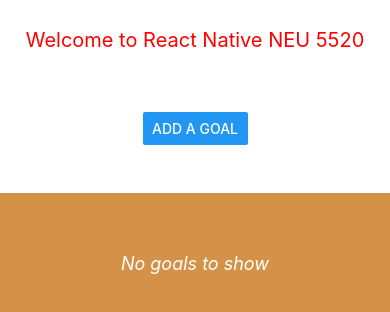
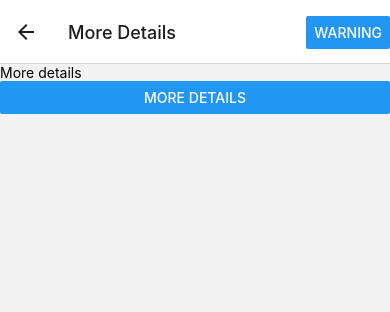
Before and after one commit to realericwang/CS5520, a React Native app: screen /Details in a window 390 px wide. Shown: the top 312 px of the page. Built offline with nearby package versions, Linux system fonts and the light colour scheme.

Commit message:
feat: add GoalDetails

```diff
--- a/App.js
+++ b/App.js
@@ -1,6 +1,45 @@
 import React from "react";
 import Home from "./Components/Home";
+import { NavigationContainer } from "@react-navigation/native";
+import { createNativeStackNavigator } from "@react-navigation/native-stack";
+import GoalDetails from "./Components/GoalDetails";
+import { Button } from "react-native";
+
+const Stack = createNativeStackNavigator();
 
 export default function App() {
-  return <Home />;
+  return (
+    <NavigationContainer>
+      <Stack.Navigator>
+        <Stack.Screen
+          name="Home"
+          component={Home}
+          options={{
+            headerStyle: { backgroundColor: "purple" },
+            headerTintColor: "white",
+            title: "My Goals",
+          }}
+        />
+        <Stack.Screen
+          name="Details"
+          component={GoalDetails}
+          options={({ route }) => {
+            return {
+              title: route.params ? route.params.goalData.text : "More Details",
+              headerRight: () => {
+                return (
+                  <Button
+                    title="Warning"
+                    onPress={() => {
+                      console.log("warning");
+                    }}
+                  />
+                );
+              },
+            };
+          }}
+        />
+      </Stack.Navigator>
+    </NavigationContainer>
+  );
 }
--- /dev/null
+++ b/Components/GoalDetails.js
@@ -0,0 +1,25 @@
+import { Button, StyleSheet, Text, View } from "react-native";
+import React from "react";
+
+export default function GoalDetails({ navigation, route }) {
+  console.log(route);
+  function moreDetailsHandler() {
+    navigation.push("Details");
+  }
+
+  return (
+    <View>
+      {route.params ? (
+        <Text>
+          This is details of a goal with text {route.params.goalData.text} and
+          id {route.params.goalData.id}
+        </Text>
+      ) : (
+        <Text>More details</Text>
+      )}
+      <Button title="More Details" onPress={moreDetailsHandler} />
+    </View>
+  );
+}
+
+const styles = StyleSheet.create({});
--- a/Components/GoalItem.js
+++ b/Components/GoalItem.js
@@ -1,15 +1,22 @@
 import React from "react";
 import { View, Text, StyleSheet, Button } from "react-native";
 
-export default function GoalItem({ item, onDelete }) {
+export default function GoalItem({ item, onDelete, pressHandler }) {
   const handleDelete = () => {
     onDelete(item.id);
   };
 
+  function handlePress() {
+    // call a callbackfn received from parent
+    // pass the goal obj back to Home.js
+    pressHandler(item);
+  }
+
   return (
-    <View style={styles.goalItem}>
-      <Text style={styles.goalText}>{item.text}</Text>
-      <Button title="X" onPress={handleDelete} />
+    <View style={styles.textContainer}>
+      <Text style={styles.text}>{goalObj.text}</Text>
+      <Button title="X" color="grey" onPress={handleDelete} />
+      <Button title="i" color="grey" onPress={handlePress} />
     </View>
   );
 }
```
